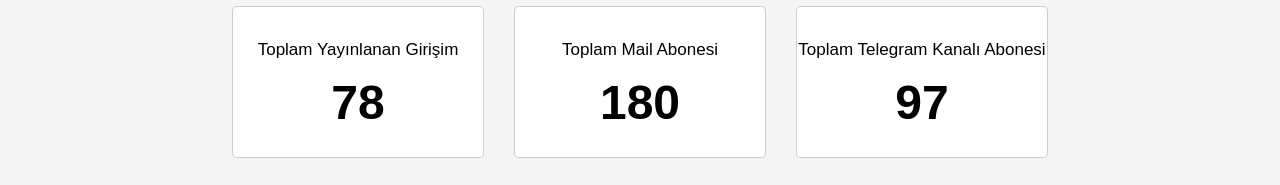
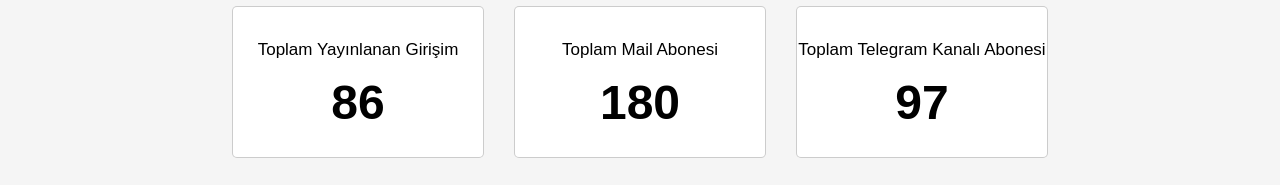
Before and after one commit to ProductHuntTurkey/producthuntturkey, a React (Create React App) app: page /acik-girisim in a window 1280 px wide. Shown: the part 230-415 px from the top of the page. Built offline with nearby package versions, Linux system fonts and the light colour scheme.

Commit message:
OpenStartup sayfası güncellendi

```diff
--- a/src/pages/OpenStartup.js
+++ b/src/pages/OpenStartup.js
@@ -52,7 +52,7 @@ function OpenStartup() {
         <Container>
             <Metric>
                 <MetricTitle>Toplam Yayınlanan Girişim</MetricTitle>
-                <MetricContent>78</MetricContent>
+                <MetricContent>86</MetricContent>
             </Metric>
 
             <Metric>
```
